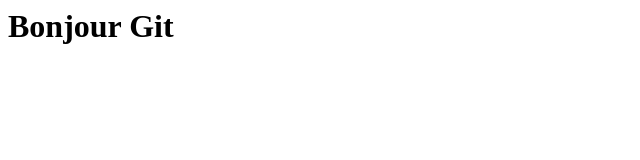
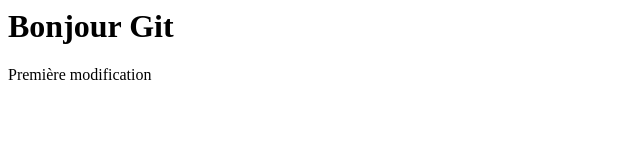
Before and after one commit to Devlewi/MonProjet, a plain HTML site: page index.html in a window 1280 px wide. Shown: the whole page, without its empty margins (0-640 px from the left). Drawn offline with Linux system fonts and the light colour scheme.

Commit message:
Ajout d'un paragraphe

```diff
--- a/index.html
+++ b/index.html
@@ -1 +1,2 @@
 <h1> Bonjour Git </h1>
+<p>Première modification</p>
```
